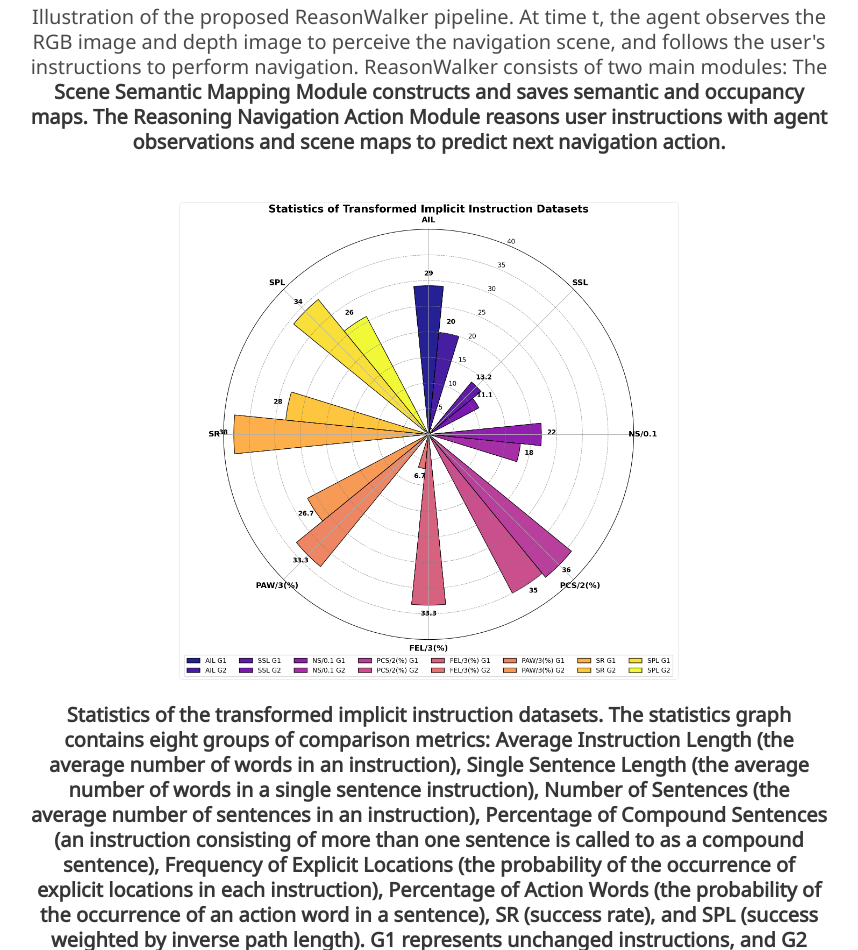
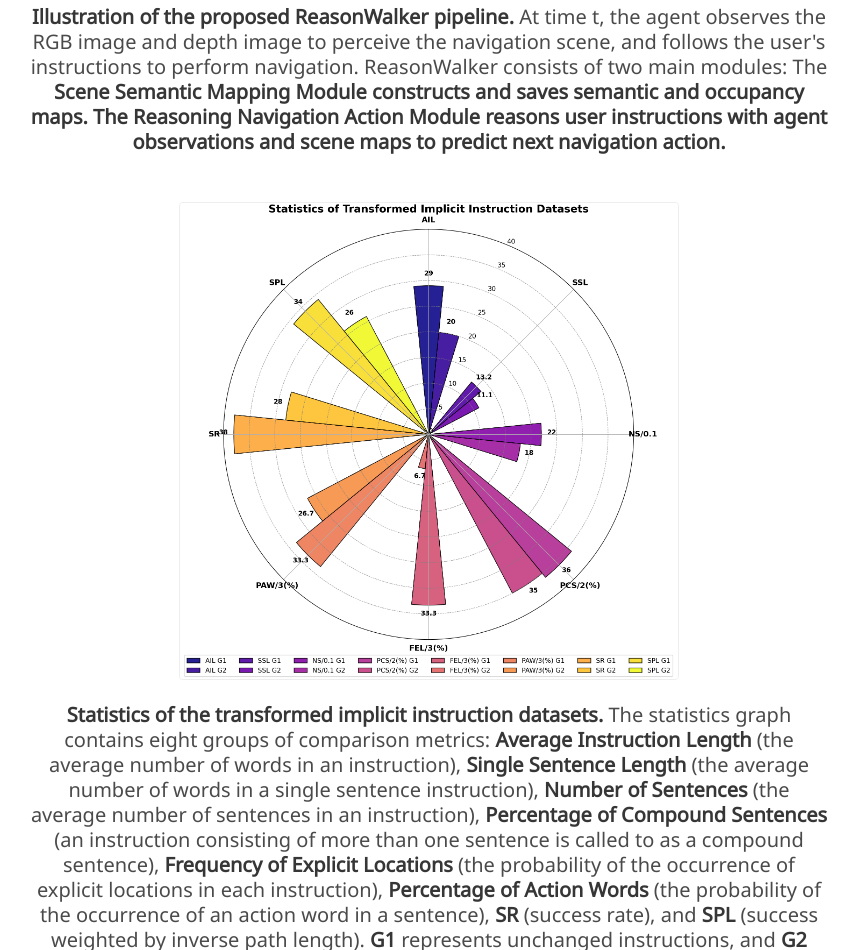
Before and after one commit to WangXudongSIA/ReasonWalker-Web, a plain HTML site: page index.html in a window 1280 px wide. Shown: the part 1850-2800 px from the top of the page, without its empty margins (211-1069 px from the left). Drawn offline with nearby package versions, Linux system fonts and the light colour scheme; some icons are missing; a web font is replaced by a local one.

Commit message:
Update index.html

```diff
--- a/index.html
+++ b/index.html
@@ -104,7 +104,7 @@
           </div>
           <h2 class="subtitle has-text-centered mt-4" style="max-width: 800px; margin: 0 auto;">
 
-            <strong>Comparison of the proposed ReasonWalker with the existing VLN model.<strong> a). Traditional VLN model performs navigation with user explicit step-by-step instructions. b). Our ReasonWalker achieves reasoning navigation with user implicit instructions, guided by LLM reasoning scene associations.
+            <strong> Comparison of the proposed ReasonWalker with the existing VLN model. </strong> a). Traditional VLN model performs navigation with user explicit step-by-step instructions. b). Our ReasonWalker achieves reasoning navigation with user implicit instructions, guided by LLM reasoning scene associations.
           </h2>
         </div>
       </div>
@@ -157,7 +157,7 @@
             >
           </div>
           <h2 class="subtitle has-text-centered mt-4" style="max-width: 800px; margin: 0 auto;">
-            Illustration of the proposed ReasonWalker pipeline. At time t, the agent observes the RGB image and depth image to perceive the navigation scene, and follows the user's instructions to perform navigation. ReasonWalker consists of two main modules: The <strong>Scene Semantic Mapping Module<strong> constructs and saves semantic and occupancy maps. The <strong>Reasoning Navigation Action Module<strong> reasons user instructions with agent observations and scene maps to predict next navigation action.
+            <strong>Illustration of the proposed ReasonWalker pipeline. </strong> At time t, the agent observes the RGB image and depth image to perceive the navigation scene, and follows the user's instructions to perform navigation. ReasonWalker consists of two main modules: The <strong>Scene Semantic Mapping Module<strong> constructs and saves semantic and occupancy maps. The <strong>Reasoning Navigation Action Module<strong> reasons user instructions with agent observations and scene maps to predict next navigation action.
           </h2>
         </div>
       </div>
@@ -180,7 +180,7 @@
             >
           </div>
           <h2 class="subtitle has-text-centered mt-4" style="max-width: 800px; margin: 0 auto;">
-            <strong><strong>Statistics of the transformed implicit instruction datasets.<strong> The statistics graph contains eight groups of comparison metrics: <strong>Average Instruction Length<strong> (the average number of words in an instruction), <strong>Single Sentence Length<strong> (the average number of words in a single sentence instruction), <strong>Number of Sentences<strong> (the average number of sentences in an instruction), <strong>Percentage of Compound Sentences<strong> (an instruction consisting of more than one sentence is called to as a compound sentence), <strong>Frequency of Explicit Locations<strong> (the probability of the occurrence of explicit locations in each instruction), <strong>Percentage of Action Words<strong> (the probability of the occurrence of an action word in a sentence), <strong>SR<strong> (success rate), and <strong>SPL<strong> (success weighted by inverse path length). <strong>G1<strong> represents unchanged instructions, and <strong>G2<strong> represents our transformed implicit instructions.
+            <strong>Statistics of the transformed implicit instruction datasets.</strong> The statistics graph contains eight groups of comparison metrics: <strong>Average Instruction Length</strong> (the average number of words in an instruction), <strong>Single Sentence Length</strong> (the average number of words in a single sentence instruction), <strong>Number of Sentences</strong> (the average number of sentences in an instruction), <strong>Percentage of Compound Sentences</strong> (an instruction consisting of more than one sentence is called to as a compound sentence), <strong>Frequency of Explicit Locations</strong> (the probability of the occurrence of explicit locations in each instruction), <strong>Percentage of Action Words</strong> (the probability of the occurrence of an action word in a sentence), <strong>SR</strong> (success rate), and <strong>SPL</strong> (success weighted by inverse path length). <strong>G1</strong> represents unchanged instructions, and <strong>G2</strong> represents our transformed implicit instructions.
           </h2>
         </div>
       </div>
```
